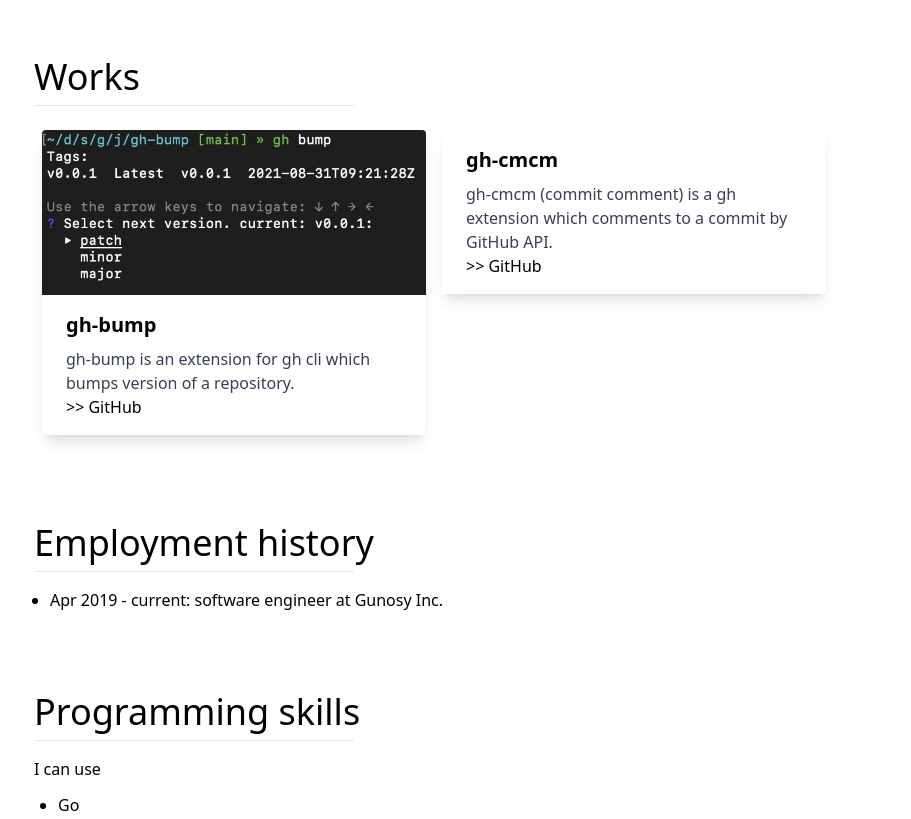
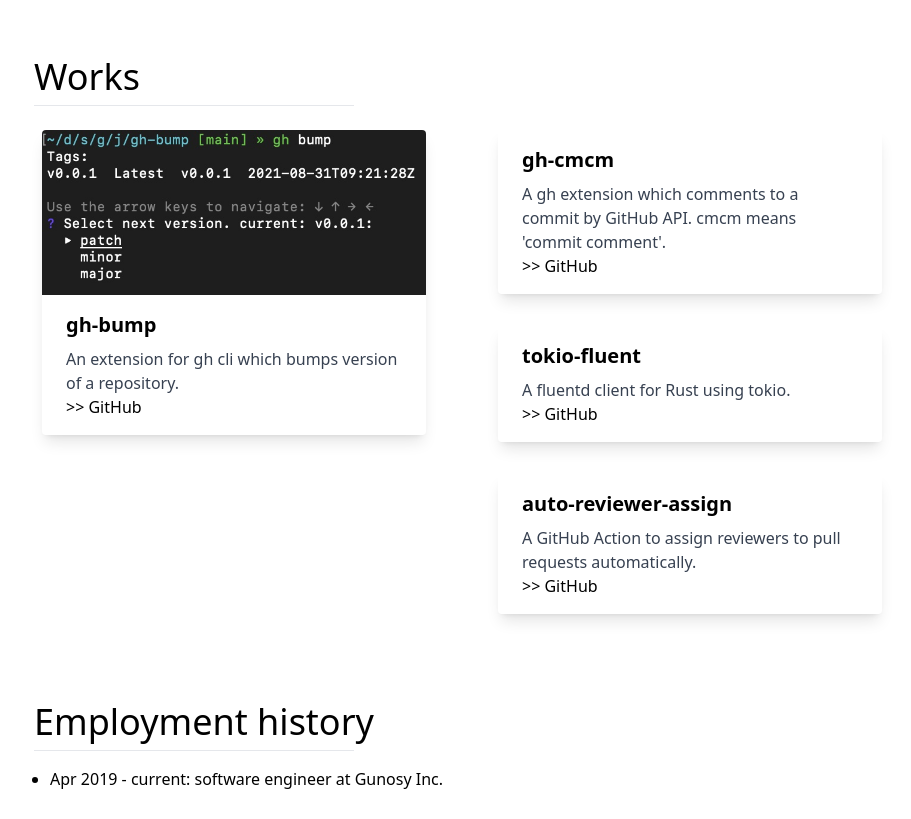
Before and after one commit to johnmanjiro13/johnmanji.ro, a Next.js app: page / in a window 1280 px wide. Shown: the part 520-1339 px from the top of the page, without its empty margins (158-1069 px from the left). Built offline with nearby package versions, Linux system fonts and the light colour scheme.

Commit message:
feat: Add tokio-fluent and auto-reviewer-assign to works (#305)

```diff
--- a/src/app/page.tsx
+++ b/src/app/page.tsx
@@ -52,8 +52,8 @@ export default function Home() {
             </div>
           </TitledSecton>
           <TitledSecton title="Works">
-            <div className="flex">
-              <div className="flex-initial">
+            <div className="grid grid-cols-2 gap-4">
+              <div className="row-span-3">
                 <Card
                   image={{
                     src: "/images/gh-bump.jpg",
@@ -62,15 +62,29 @@ export default function Home() {
                     alt: "gh-bump sample image",
                   }}
                   heading="gh-bump"
-                  content="gh-bump is an extension for gh cli which bumps version of a repository."
+                  content="An extension for gh cli which bumps version of a repository."
                   url="https://github.com/johnmanjiro13/gh-bump"
                 />
               </div>
-              <div className="flex-initial">
+              <div className="">
                 <Card
                   heading="gh-cmcm"
-                  content="gh-cmcm (commit comment) is a gh extension which comments to a commit by GitHub API."
+                  content="A gh extension which comments to a commit by GitHub API. cmcm means 'commit comment'."
                   url="https://github.com/johnmanjiro13/gh-cmcm"
+                />
+              </div>
+              <div>
+                <Card
+                  heading="tokio-fluent"
+                  content="A fluentd client for Rust using tokio."
+                  url="https://github.com/johnmanjiro13/tokio-fluent"
+                />
+              </div>
+              <div>
+                <Card
+                  heading="auto-reviewer-assign"
+                  content="A GitHub Action to assign reviewers to pull requests automatically."
+                  url="https://github.com/johnmanjiro13/auto-reviewer-assign"
                 />
               </div>
             </div>
```
Also changed, not shown: 1 other file (tests, documents, lock files or other folders).
